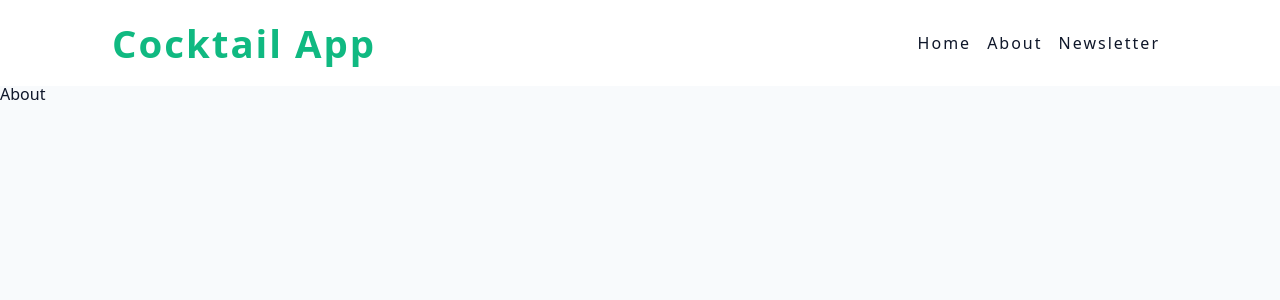
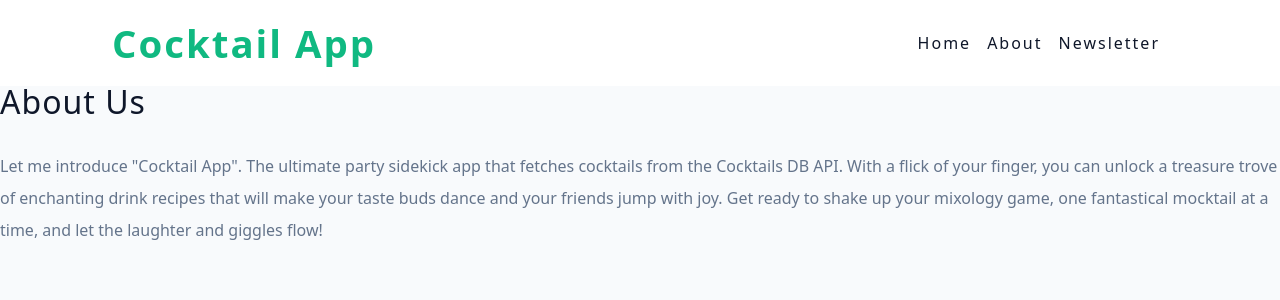
Before and after one commit to misiek869/cocktail-app, a React (Vite) app: page /about in a window 1280 px wide. Shown: the top 300 px of the page. Built offline with nearby package versions, Linux system fonts and the light colour scheme.

Commit message:
style about

```diff
--- /dev/null
+++ b/src/assets/wrappers/About.js
@@ -0,0 +1,11 @@
+import styled from 'styled-components'
+
+const Wrapper = styled.div`
+	p {
+		line-height: 2;
+		color: var(--grey-500);
+		margin-top: 2rem;
+	}
+`
+
+export default Wrapper
--- a/src/pages/About.jsx
+++ b/src/pages/About.jsx
@@ -1,7 +1,20 @@
 import React from 'react'
+import Wrapper from '../assets/wrappers/About'
 
 const About = () => {
-	return <div>About</div>
+	return (
+		<Wrapper>
+			<h3>About Us</h3>
+			<p>
+				Let me introduce "Cocktail App". The ultimate party sidekick app that
+				fetches cocktails from the Cocktails DB API. With a flick of your
+				finger, you can unlock a treasure trove of enchanting drink recipes that
+				will make your taste buds dance and your friends jump with joy. Get
+				ready to shake up your mixology game, one fantastical mocktail at a
+				time, and let the laughter and giggles flow!
+			</p>
+		</Wrapper>
+	)
 }
 
 export default About
```
